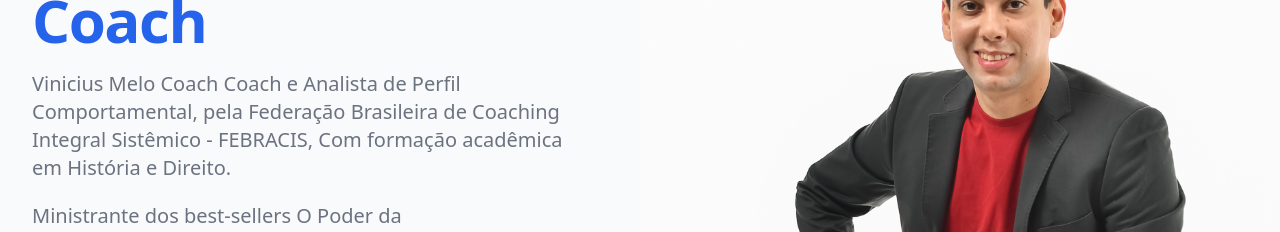
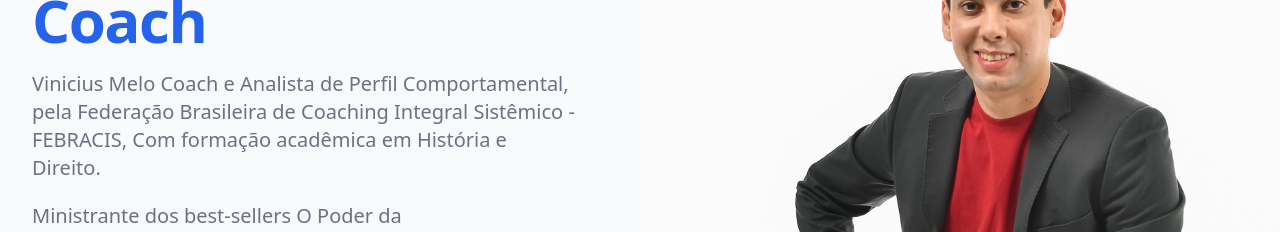
Before and after one commit to inovandoonline/vmelocoach, a Next.js app: page / in a window 1280 px wide. Shown: the part 271-503 px from the top of the page. Built offline with nearby package versions, Linux system fonts and the light colour scheme; what @tailwindcss/typography would draw is missing.

Commit message:
Correcao de palavras duplicadas

```diff
--- a/src/components/Hero/index.tsx
+++ b/src/components/Hero/index.tsx
@@ -13,9 +13,9 @@ const Hero: React.FC = () => (
           </h1>
           <div className="text-lg text-gray-500 sm:text-xl max-w-md md:max-w-3xl">
             <p className="mx-auto mt-3 md:mt-5">
-              Vinicius Melo Coach Coach e Analista de Perfil Comportamental,
-              pela Federação Brasileira de Coaching Integral Sistêmico -
-              FEBRACIS, Com formação acadêmica em História e Direito.
+              Vinicius Melo Coach e Analista de Perfil Comportamental, pela
+              Federação Brasileira de Coaching Integral Sistêmico - FEBRACIS,
+              Com formação acadêmica em História e Direito.
             </p>
             <p className="mx-auto mt-3 md:mt-5">
               Ministrante dos best-sellers O Poder da Autorresponsabilidade; O
```
